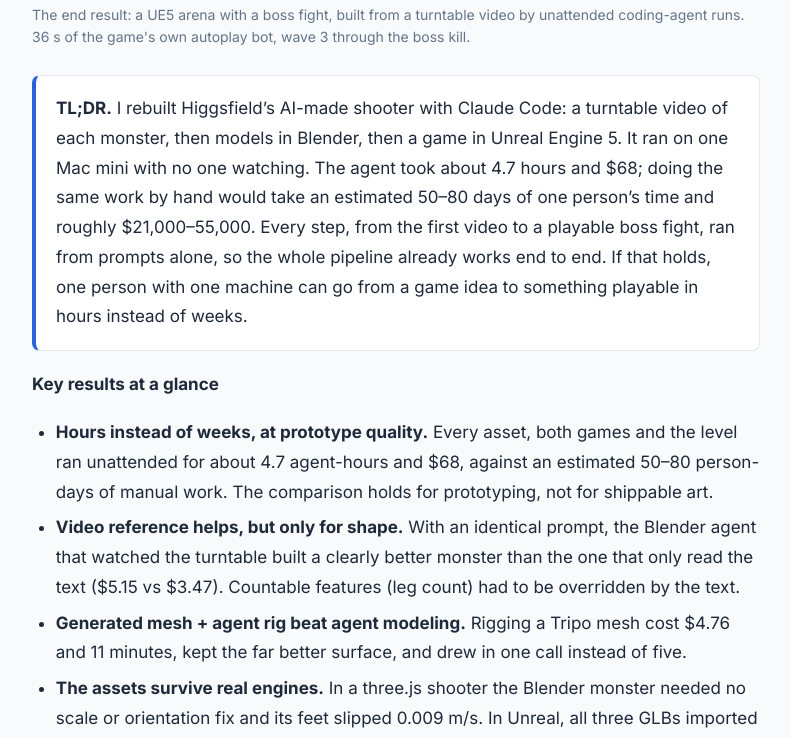
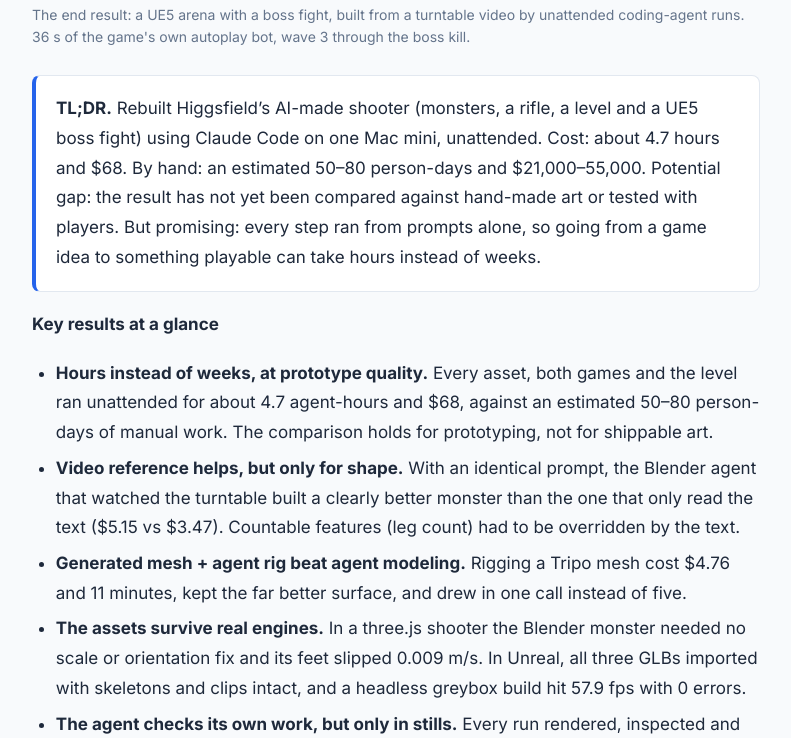
Before and after one commit to shanyang-me/blog, a Jekyll site: the page built from _posts/2026-11-12-agent-built-game-assets.md, in a window 1280 px wide and 900 px high, scrolled down 605 px, cut to the strip 162-900 px from the top of the window. Shown: the whole strip, without its empty margins (244-1035 px from the left). Built offline with Jekyll 4.4.1, drawn with Linux system fonts in a browser that asks for light colours.

Commit message:
TL;DR in the what / cost / vs human / gap / promise shape
Co-Authored-By: Claude Opus 5.5 <noreply@anthropic.com>

```diff
--- a/_posts/2026-11-12-agent-built-game-assets.md
+++ b/_posts/2026-11-12-agent-built-game-assets.md
@@ -16,7 +16,7 @@ bibtex_key: yang2026agentgameassets
 </figure>
 
 <div class="tldr" markdown="1">
-**TL;DR.** I rebuilt Higgsfield's AI-made shooter with Claude Code: a turntable video of each monster, then models in Blender, then a game in Unreal Engine 5. It ran on one Mac mini with no one watching. The agent took about 4.7 hours and $68; doing the same work by hand would take an estimated 50–80 days of one person's time and roughly $21,000–55,000. Every step, from the first video to a playable boss fight, ran from prompts alone, so the whole pipeline already works end to end. If that holds, one person with one machine can go from a game idea to something playable in hours instead of weeks.
+**TL;DR.** Rebuilt Higgsfield's AI-made shooter (monsters, a rifle, a level and a UE5 boss fight) using Claude Code on one Mac mini, unattended. Cost: about 4.7 hours and $68. By hand: an estimated 50–80 person-days and $21,000–55,000. Potential gap: the result has not yet been compared against hand-made art or tested with players. But promising: every step ran from prompts alone, so going from a game idea to something playable can take hours instead of weeks.
 </div>
 
 **Key results at a glance**
```
